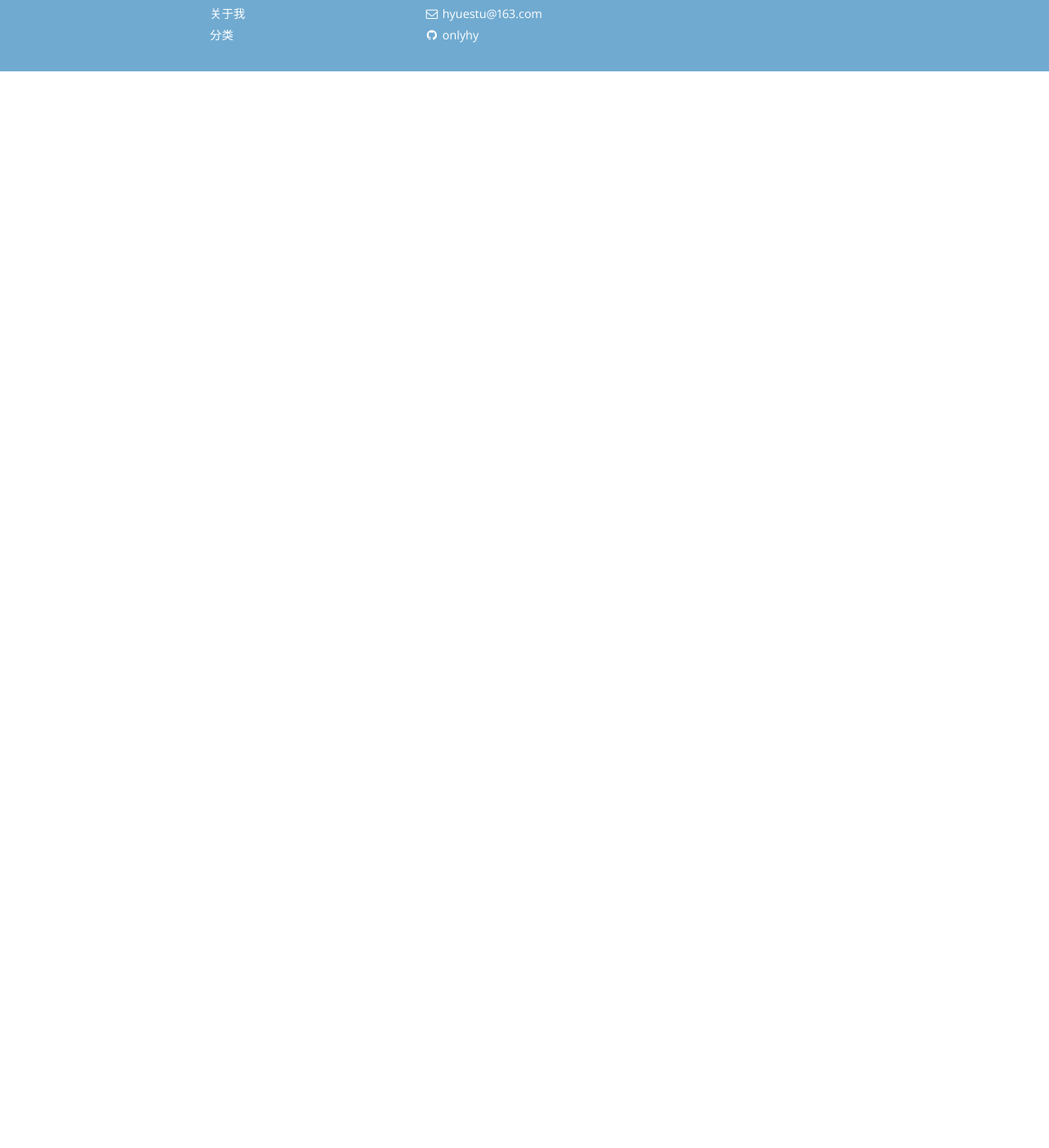
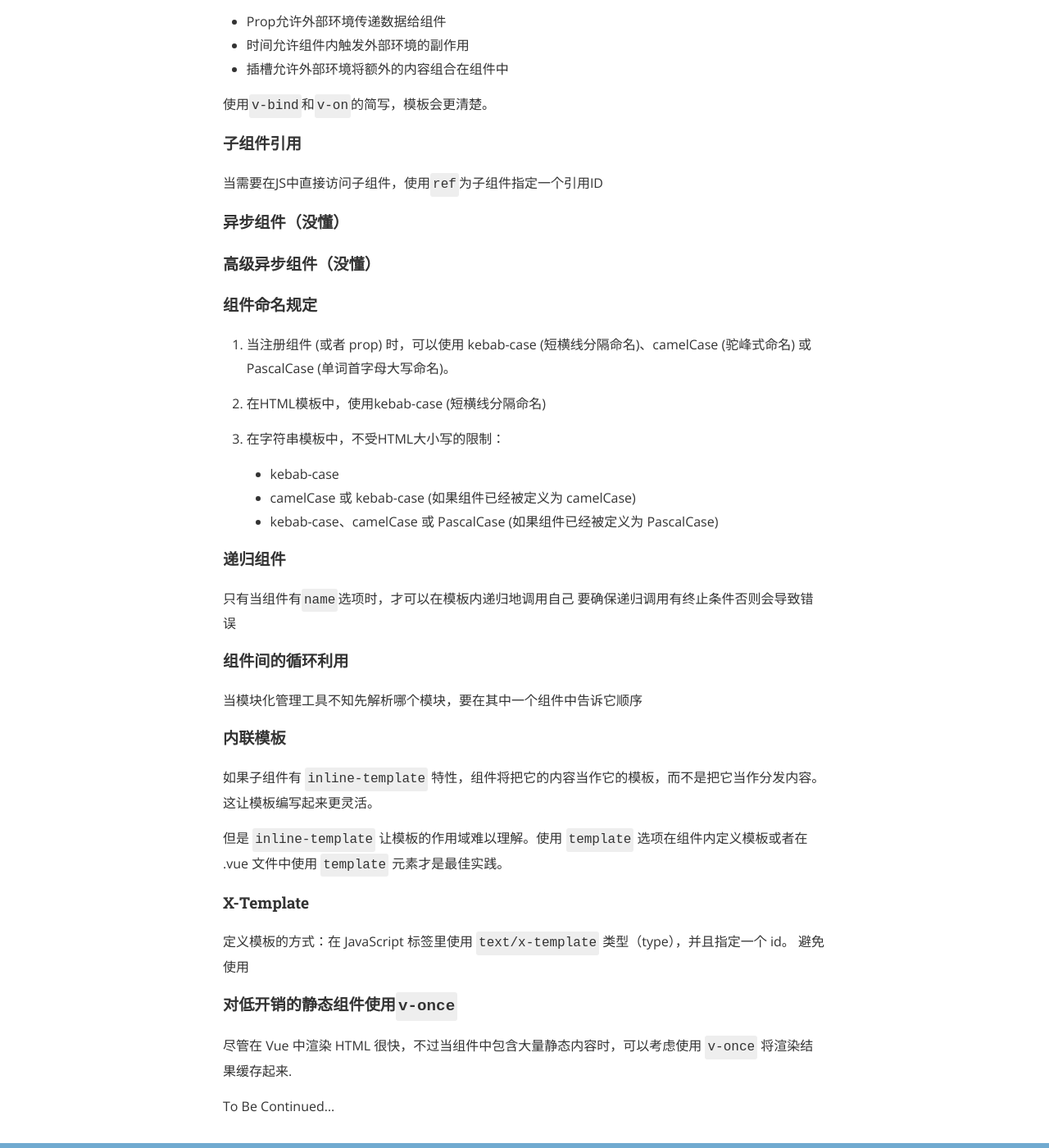
Before and after one commit to onlyhy/onlyhy.github.io, a Jekyll site: the page built from _posts/2018-04-12-Vue组件.markdown, in a window 1280 px wide and 1400 px high, scrolled down 7901 px. Shown: the whole window at 82% size. Built offline with Jekyll 4.4.1, drawn with Linux system fonts in a browser that asks for light colours; nearby versions of some CDN libraries; before the commit the page ends 7988 px from its top, so only the background shows below that; some of the changed text lies outside the part shown.

Commit message:
:memo:  Vue-component

```diff
--- a/_posts/2018-04-12-Vue组件.markdown
+++ b/_posts/2018-04-12-Vue组件.markdown
@@ -296,3 +296,63 @@ Vue实现了一个内容分发API，使用`<slot>`元素作为原始内容的插
 把非活动的组件缓存（保留在内存中，保留它的状态或避免重新渲染）
 
 ### 七、杂项
+
+#### 编写可复用组件
+
+可复用组件要定义一个清晰的公开接口，也不要对其使用的外层数据作任何假设
+
+Vue组件的API包括三部分：prop、事件、插槽
+* Prop允许外部环境传递数据给组件
+* 时间允许组件内触发外部环境的副作用
+* 插槽允许外部环境将额外的内容组合在组件中
+
+使用`v-bind`和`v-on`的简写，模板会更清楚。
+
+#### 子组件引用
+
+当需要在JS中直接访问子组件，使用`ref`为子组件指定一个引用ID
+
+#### 异步组件（没懂）
+
+#### 高级异步组件（没懂）
+
+#### 组件命名规定
+
+1. 当注册组件 (或者 prop) 时，可以使用 kebab-case (短横线分隔命名)、camelCase (驼峰式命名) 或 PascalCase (单词首字母大写命名)。
+
+2. 在HTML模板中，使用kebab-case (短横线分隔命名)
+
+3. 在字符串模板中，不受HTML大小写的限制：
+  * kebab-case
+  * camelCase 或 kebab-case (如果组件已经被定义为 camelCase)
+  * kebab-case、camelCase 或 PascalCase (如果组件已经被定义为 PascalCase)
+
+#### 递归组件
+
+只有当组件有`name`选项时，才可以在模板内递归地调用自己
+要确保递归调用有终止条件否则会导致错误
+
+#### 组件间的循环利用
+
+当模块化管理工具不知先解析哪个模块，要在其中一个组件中告诉它顺序
+
+#### 内联模板
+
+如果子组件有 `inline-template` 特性，组件将把它的内容当作它的模板，而不是把它当作分发内容。这让模板编写起来更灵活。
+
+但是 `inline-template` 让模板的作用域难以理解。使用 `template` 选项在组件内定义模板或者在 .vue 文件中使用 `template` 元素才是最佳实践。
+
+#### X-Template
+
+定义模板的方式：在 JavaScript 标签里使用 `text/x-template` 类型（type），并且指定一个 id。
+避免使用
+
+#### 对低开销的静态组件使用`v-once`
+
+尽管在 Vue 中渲染 HTML 很快，不过当组件中包含大量静态内容时，可以考虑使用 `v-once` 将渲染结果缓存起来.
+
+
+
+
+
+To Be Continued…
```
